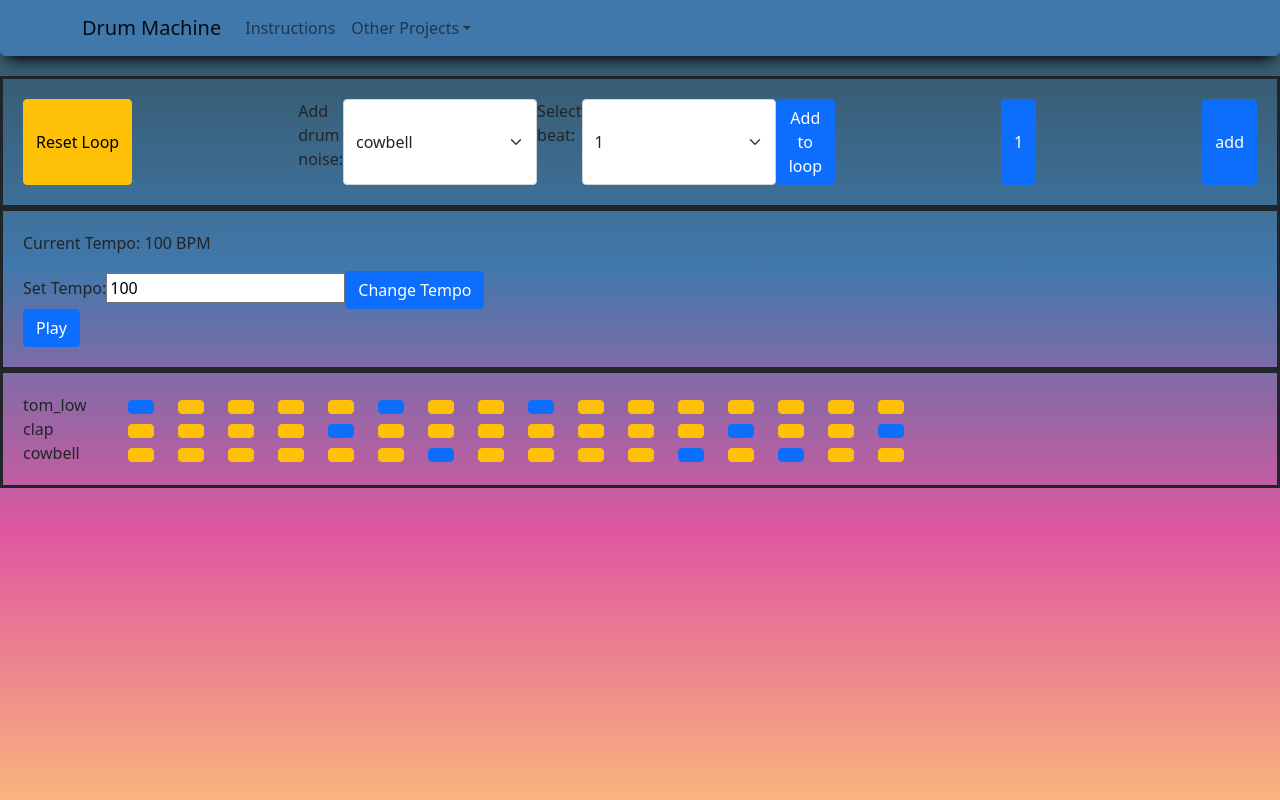
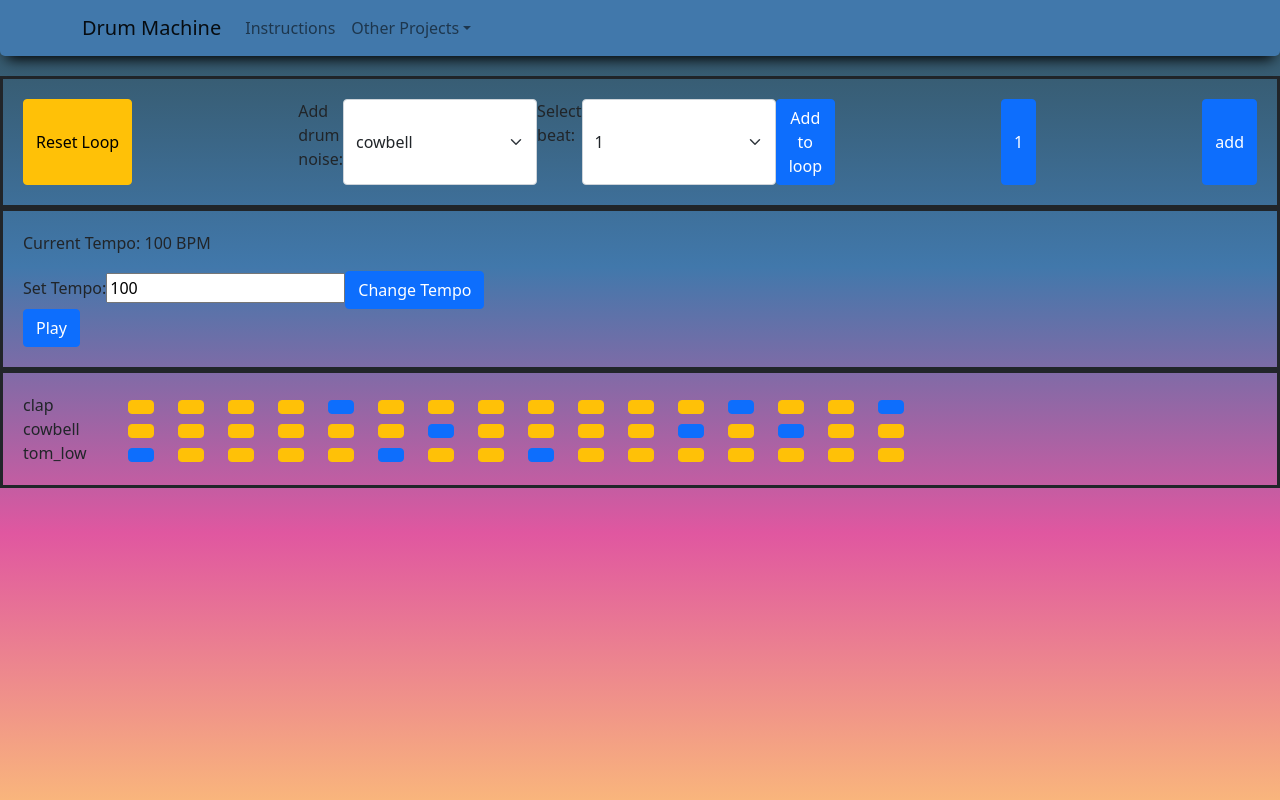
Before and after one commit to professional-pigeon/react-music-app, a React (Create React App) app: page / in a window 1280 px wide. Built offline with nearby package versions, Linux system fonts and the light colour scheme; no server answers.

Commit message:
sort instrument display, will be alphabetical

```diff
--- a/src/components/display/NoteVisual.js
+++ b/src/components/display/NoteVisual.js
@@ -13,7 +13,7 @@ function NoteVisual(props) {
         }
       })
     })
-    return createRows(instruments, arrayOfNotes)
+    return createRows(instruments.sort(), arrayOfNotes)
   }
 
   function createRows(instruments, arrayOfNotes) {
@@ -30,8 +30,8 @@ function NoteVisual(props) {
           }
         }
         rowArray.push(
-          <Row className="gutter" id="instrument" xs="auto" key={key}>
-            <Col xs={1} className="LeftMostCol" key="instrument">{instrument}</Col>
+          <Row className="gutter" id="instrument" xs="auto" key={instrument}>
+            <Col xs={1} key="instrument">{instrument}</Col>
             {colArray}
           </Row>
         )
```
